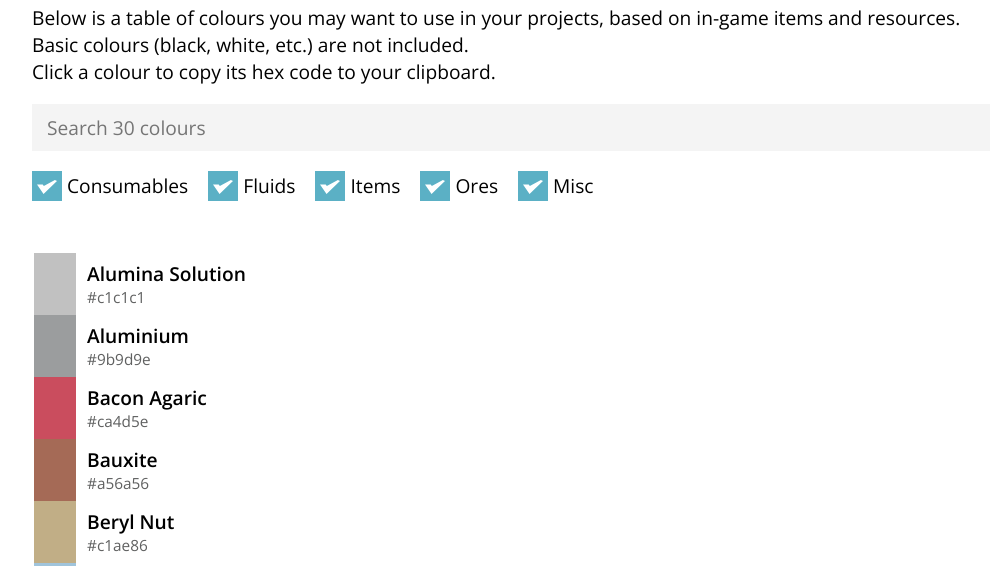
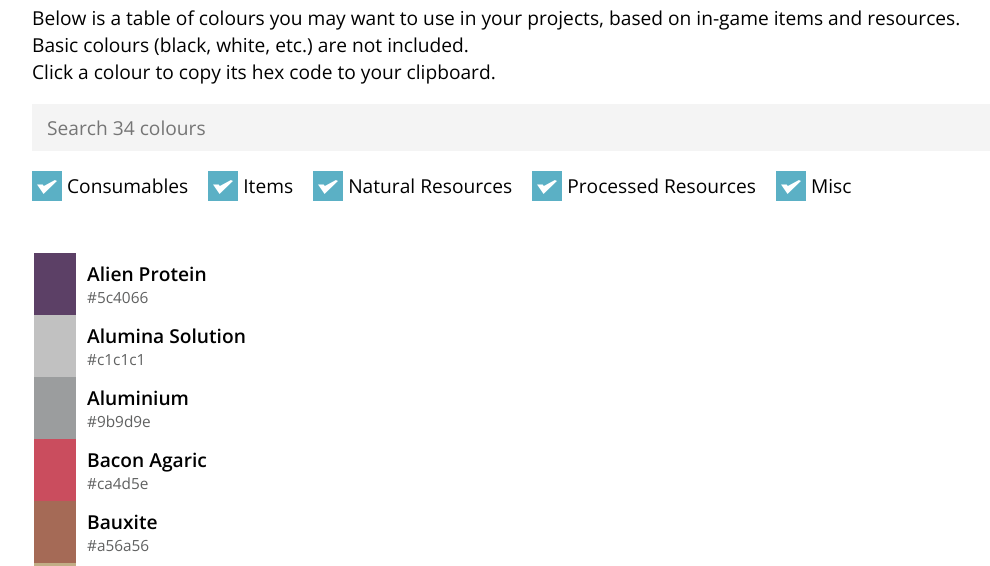
Before and after one commit to d3ltah/satisfactory-colour-table, a plain HTML site: page index.html in a window 1280 px wide. Shown: the part 224-790 px from the top of the page, without its empty margins (108-1098 px from the left). Drawn offline with nearby package versions, Linux system fonts and the light colour scheme.

Commit message:
add and recategorise items

```diff
--- a/colours/colours.json
+++ b/colours/colours.json
@@ -1,9 +1,19 @@
 {
 	"colours": [
         {
-            "colour": "ca4d5e",
-            "aliases": ["Bacon Agaric"],
-            "category": "Consumables"
+            "colour": "5c4066",
+            "aliases": ["Alien Protein"],
+            "category": "Items"
+        },
+        {
+            "colour": "c1c1c1",
+            "aliases": ["Alumina Solution"],
+            "category": "Processed Resources"
+        },
+        {
+			"colour": "9b9d9e",
+			"aliases": ["Aluminium", "Aluminum"],
+			"category": "Processed Resources"
 		},
         {
             "colour": "c1ae86",
@@ -11,64 +21,9 @@
             "category": "Consumables"
         },
         {
-            "colour": "f18886",
-            "aliases": ["Paleberry"],
-            "category": "Consumables"
-        },
-		{
-			"colour": "c1c1c1",
-			"aliases": ["Alumina Solution"],
-			"category": "Fluids"
-		},
-		{
-			"colour": "190019",
-			"aliases": ["Crude Oil"],
-			"category": "Fluids"
-		},
-		{
-			"colour": "eb7d15",
-			"aliases": ["Fuel"],
-			"category": "Fluids"
-		},
-		{
-			"colour": "6d2d78",
-			"aliases": ["Heavy Oil Residue"],
-			"category": "Fluids"
-		},
-		{
-			"colour": "3b532c",
-			"aliases": ["Liquid Biofuel"],
-			"category": "Fluids"
-		},
-		{
-			"colour": "d9d9a2",
-			"aliases": ["Nitric Acid"],
-			"category": "Fluids"
-		},
-		{
-			"colour": "595959",
-			"aliases": ["Nitrogen Gas"],
-			"category": "Fluids"
-		},
-		{
-			"colour": "ffff00",
-			"aliases": ["Sulphuric Acid", "Sulfuric Acid"],
-			"category": "Fluids"
-		},
-		{
-			"colour": "d4292e",
-			"aliases": ["Turbofuel"],
-			"category": "Fluids"
-		},
-		{
-			"colour": "7ab0d4",
-			"aliases": ["Water"],
-			"category": "Fluids"
-		},
-		{
-			"colour": "9b9d9e",
-			"aliases": ["Aluminium", "Aluminum"],
-			"category": "Items"
+            "colour": "a56a56",
+            "aliases": ["Bauxite"],
+            "category": "Natural Resources"
         },
         {
             "colour": "a0c4db",
@@ -76,19 +31,39 @@
             "category": "Items"
         },
         {
-			"colour": "e7c797",
-			"aliases": ["Yellow Power Slug"],
+            "colour": "6e603c",
+            "aliases": ["Biomass"],
             "category": "Items"
         },
         {
-			"colour": "bc78d0",
-			"aliases": ["Purple Power Slug"],
-			"category": "Items"
+            "colour": "ca4d5e",
+            "aliases": ["Bacon Agaric"],
+            "category": "Consumables"
         },
         {
-			"colour": "3c3f47",
-			"aliases": ["Steel"],
-			"category": "Ores"
+            "colour": "3c404e",
+            "aliases": ["Coal"],
+            "category": "Natural Resources"
+        },
+        {
+            "colour": "190019",
+            "aliases": ["Crude Oil"],
+            "category": "Natural Resources"
+        },
+        {
+            "colour": "957e4e",
+            "aliases": ["Caterium"],
+            "category": "Natural Resources"
+        },
+        {
+            "colour": "ae8176",
+            "aliases": ["Copper"],
+            "category": "Natural Resources"
+        },
+        {
+            "colour": "eb7d15",
+            "aliases": ["Fuel"],
+            "category": "Processed Resources"
         },
         {
             "colour": "fa9549",
@@ -101,54 +76,99 @@
             "category": "Misc"
         },
         {
-			"colour": "a56a56",
-			"aliases": ["Bauxite"],
-			"category": "Ores"
-		},
-		{
-			"colour": "957e4e",
-			"aliases": ["Caterium"],
-			"category": "Ores"
-		},
-		{
-			"colour": "3c404e",
-			"aliases": ["Coal"],
-			"category": "Ores"
-		},
-		{
-			"colour": "ae8176",
-			"aliases": ["Copper"],
-			"category": "Ores"
+            "colour": "6d2d78",
+            "aliases": ["Heavy Oil Residue"],
+            "category": "Processed Resources"
         },
         {
             "colour": "808182",
             "aliases": ["Iron"],
-			"category": "Ores"
+            "category": "Natural Resources"
+        },
+        {
+            "colour": "3b532c",
+            "aliases": ["Liquid Biofuel"],
+            "category": "Processed Resources"
         },
         {
             "colour": "867462",
             "aliases": ["Limestone"],
-			"category": "Ores"
+            "category": "Natural Resources"
+        },
+        {
+            "colour": "2c7cb5",
+            "aliases": ["Medicinal Inhaler"],
+            "category": "Consumables"
+        },
+        {
+            "colour": "69666b",
+            "aliases": ["Mycelia"],
+            "category": "Items"
+        },
+        {
+            "colour": "d9d9a2",
+            "aliases": ["Nitric Acid"],
+            "category": "Processed Resources"
+        },
+        {
+            "colour": "595959",
+            "aliases": ["Nitrogen Gas"],
+            "category": "Natural Resources"
+        },
+        {
+            "colour": "f18886",
+            "aliases": ["Paleberry"],
+            "category": "Consumables"
+        },
+        {
+            "colour": "bc78d0",
+            "aliases": ["Purple Power Slug"],
+            "category": "Items"
         },
         {
             "colour": "cf9bcf",
-			"aliases": ["Quartz"],
-			"category": "Ores"
+            "aliases": ["Quartz", "Raw Quartz"],
+            "category": "Natural Resources"
         },
         {
             "colour": "1b3047",
             "aliases": ["SAM", "Strange Alien Metal"],
-			"category": "Ores"
+            "category": "Natural Resources"
+        },
+        {
+            "colour": "3c3f47",
+            "aliases": ["Steel"],
+            "category": "Processed Resources"
         },
         {
             "colour": "d0b955",
             "aliases": ["Sulphur", "Sulfur"],
-			"category": "Ores"
+			"category": "Natural Resources"
+		},
+		{
+			"colour": "ffff00",
+			"aliases": ["Sulphuric Acid", "Sulfuric Acid"],
+			"category": "Processed Resources"
+		},
+        {
+            "colour": "d4292e",
+            "aliases": ["Turbofuel"],
+            "category": "Processed Resources"
         },
         {
             "colour": "6a9058",
             "aliases": ["Uranium"],
-			"category": "Ores"
+            "category": "Natural Resources"
+        },
+        {
+            "colour": "7ab0d4",
+            "aliases": ["Water"],
+            "category": "Natural Resources"
+        },
+        {
+            "colour": "e7c797",
+            "aliases": ["Yellow Power Slug"],
+            "category": "Items"
         }
 	]
 }
--- a/index.html
+++ b/index.html
@@ -43,13 +43,6 @@
 						<label>Consumables</label>
 					</div>
 
-					<div class="checkbox-container">
-						<span class="checkbox checked">
-							<span class="ficsit-checkmark"></span>
-						</span>
-						<label>Fluids</label>
-					</div>
-
                     <div class="checkbox-container">
 						<span class="checkbox checked">
 							<span class="ficsit-checkmark"></span>
@@ -61,7 +54,14 @@
 						<span class="checkbox checked">
 							<span class="ficsit-checkmark"></span>
 						</span>
-						<label>Ores</label>
+						<label>Natural Resources</label>
+					</div>
+
+					<div class="checkbox-container">
+						<span class="checkbox checked">
+							<span class="ficsit-checkmark"></span>
+						</span>
+						<label>Processed Resources</label>
 					</div>
 
                     <div class="checkbox-container">
```
Lines whose indentation alone changed are shown as unchanged.
